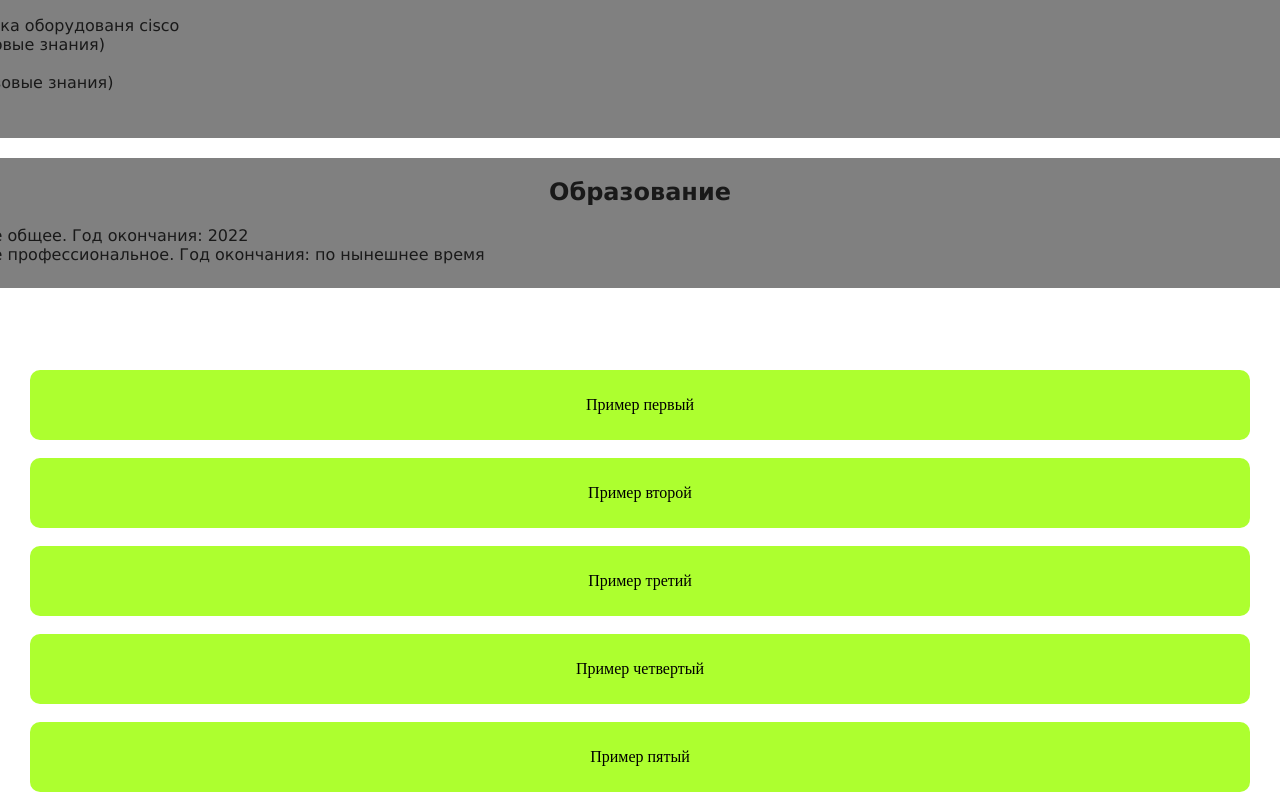
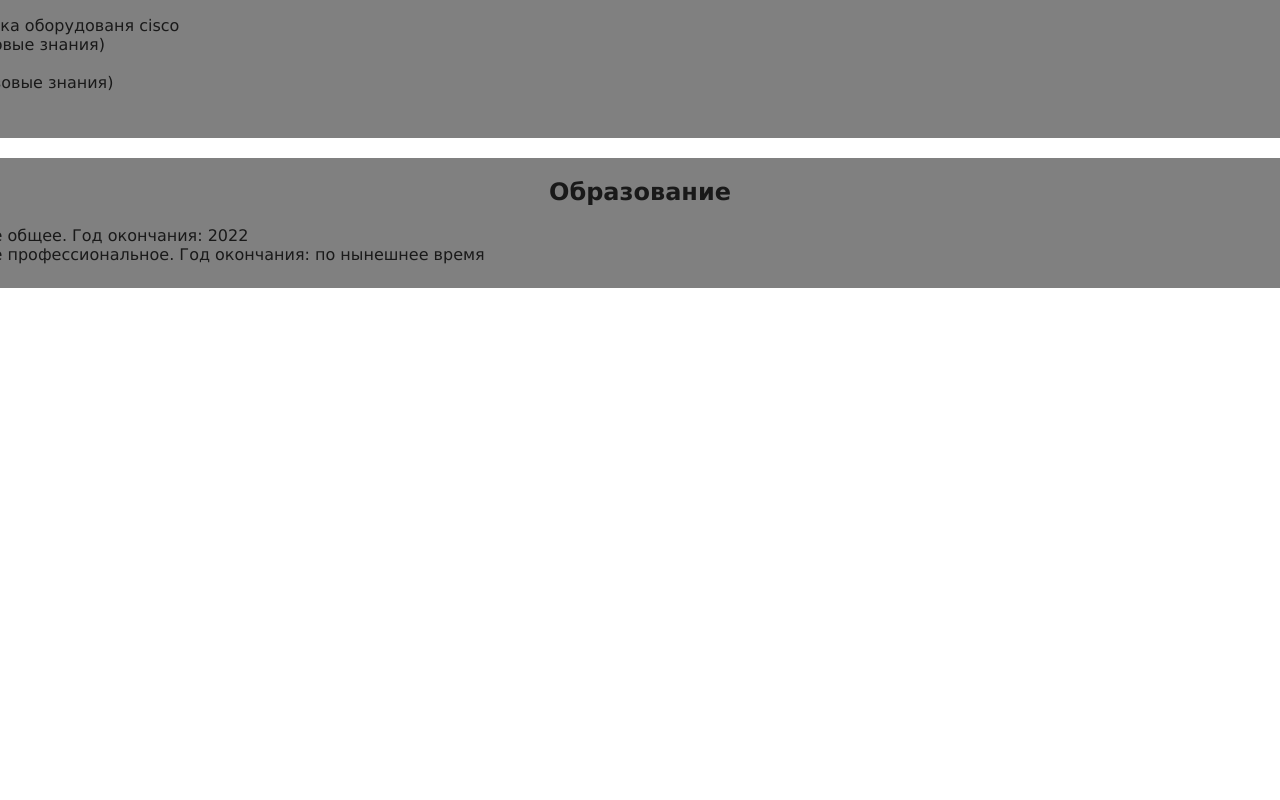
Before and after one commit to lillmao69/site, a plain HTML site: page task1.html in a window 1280 px wide. Shown: the part 331-1131 px from the top of the page. After the commit the page ends 800 px from the top, so only its background shows below. Drawn offline with Linux system fonts and the light colour scheme.

Commit message:
Update task1.html

```diff
--- a/task1.html
+++ b/task1.html
@@ -38,30 +38,5 @@
                 <li>Среднее профессиональное. Год окончания: по нынешнее время</li>
         </ul>
         </div>
-    </section>
-    <br>
-    <br>
-    <br>
-    <br>
-    <section>
-        <div class="section">
-            <p>Пример первый</p>
-        </div>
-        <br>
-        <div class="section">
-            <p>Пример второй</p>
-        </div>
-        <br>
-        <div class="section">
-            <p>Пример третий</p>
-        </div>
-        <br>
-        <div class="section">
-            <p>Пример четвертый</p>
-        </div>
-        <br>
-        <div class="section">
-            <p>Пример пятый</p>
-        </div>
 </body>
 </html>
```
